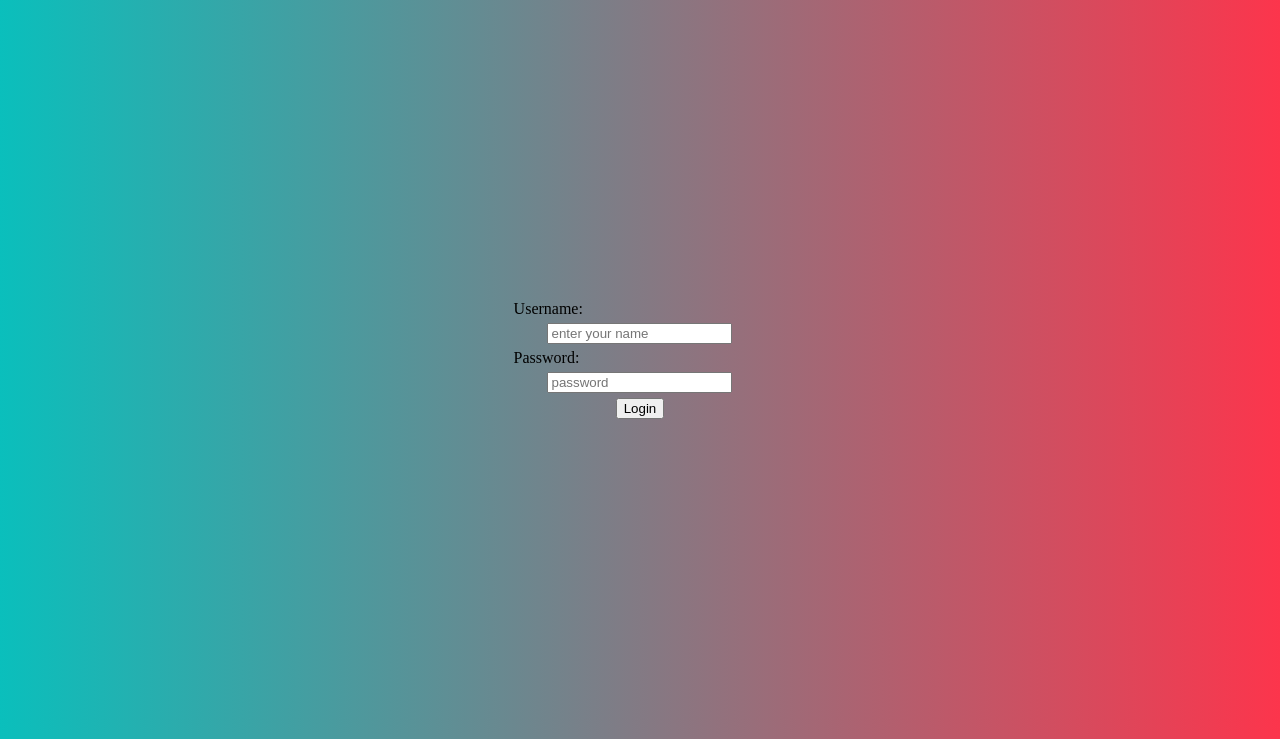
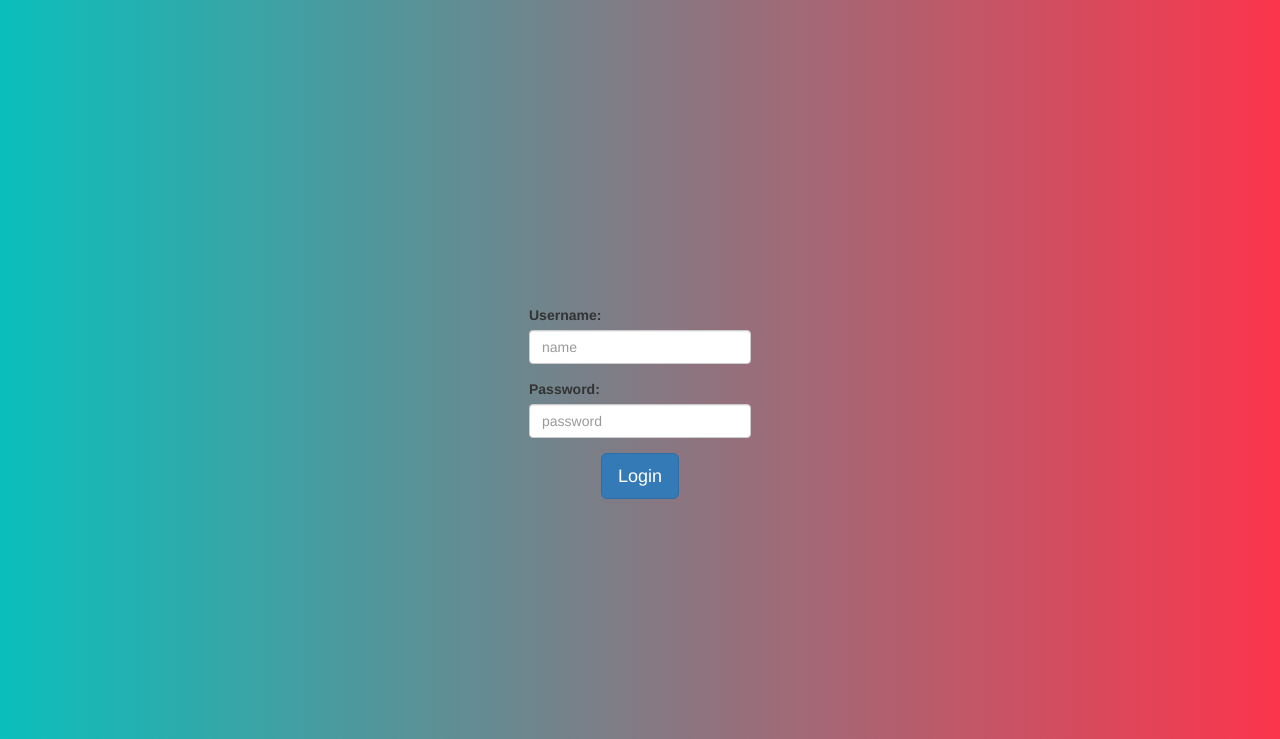
Before and after one commit to zofy/TicTacToe, a Django app: template templates/ttt/login.html in a window 1280 px wide. Shown: the top 739 px of the page. Run offline with Django 3.2, Linux system fonts and the light colour scheme; the template is opened without the code that fills it, so the values that code supplies are empty; some libraries are stand-ins or nearby versions.

Commit message:
prepojenie pvp je funkcne: vyzivatel po akceptovani vyzvy caka na oponenta, - strata spojenia je odchytena
pridany bootstrap na login a planuje sa navbar na vsetky html

pvp - posielanie a prijimanie bodov je funkcne, treba doimplem,entovat zmenu velkosti, zmenu farby a game_length

```diff
--- a/templates/ttt/login.html
+++ b/templates/ttt/login.html
@@ -5,22 +5,33 @@
     <meta charset="UTF-8">
     <title>Login</title>
     <link rel="stylesheet" href="{% static 'ttt/login.css' %}"/>
+    <link rel='stylesheet' href='https://maxcdn.bootstrapcdn.com/bootstrap/3.3.6/css/bootstrap.min.css'>
 </head>
 <body>
 <div id="container">
+    <div class="row">
         <form action="/ttt/auth/" method="post">
             {% csrf_token %}
             <label for="username">Username: </label>
-        <input name="username" type="text" placeholder="enter your name">
+            <div class="form-group">
+                <input class="form-control" name="username" type="text" placeholder="name">
+            </div>
             <label for="password">Password: </label>
-        <input name="password" type="password" placeholder="password">
-        <input type="submit" value="Login"/>
+            <div class="form-group">
+                <input class="form-control" name="password" type="password" placeholder="password">
+            </div>
+            <div class="form-actions">
+                <button class="btn btn-primary btn-lg">Login</button>
+            </div>
         </form>
+        <div class="control-group error">
             {% if messages %}
                 {% for message in messages %}
-            <span>{{ message }}</span>
+                    <label class="control-label" for="inputError">{{ message }}</label>
                 {% endfor %}
             {% endif %}
         </div>
+    </div>
+</div>
 </body>
 </html>
--- a/templates/ttt/menu.html
+++ b/templates/ttt/menu.html
@@ -6,11 +6,13 @@
     <link rel="stylesheet" href="{% static 'ttt/menu.css' %}"/>
     <link rel="stylesheet" href="https://cdnjs.cloudflare.com/ajax/libs/font-awesome/4.5.0/css/font-awesome.css">
     <link href='https://fonts.googleapis.com/css?family=Indie+Flower' rel='stylesheet' type='text/css'>
+    <link rel='stylesheet' href='https://maxcdn.bootstrapcdn.com/bootstrap/3.3.6/css/bootstrap.min.css'>
     <script src="{% static 'jquery-2.2.1.min.js' %}"></script>
     <meta charset="UTF-8">
     <title>Tic Tac Toe</title>
 </head>
 <body>
+{#    here comes jumbotron #}
     <div id="notifications">
         <h2></h2>
         <div></div>
--- a/templates/ttt/pvp.html
+++ b/templates/ttt/pvp.html
@@ -4,6 +4,7 @@
     {% load staticfiles %}
     <link rel="stylesheet" href="{% static 'ttt/board.css' %}"/>
     <link href='https://fonts.googleapis.com/css?family=Indie+Flower' rel='stylesheet' type='text/css'>
+    <link rel='stylesheet' href='https://maxcdn.bootstrapcdn.com/bootstrap/3.3.6/css/bootstrap.min.css'>
     <script src="{% static 'jquery-2.2.1.min.js' %}"></script>
     <meta charset="UTF-8">
     <title>Tic Tac Toe</title>
--- a/ttt/static/ttt/login.css
+++ b/ttt/static/ttt/login.css
@@ -7,7 +7,7 @@ body {
 
 #container {
     margin: 300px auto;
-    width: 20%;
+    width: 15%;
 }
 
 form label, input {
@@ -15,8 +15,13 @@ form label, input {
     margin: 5px auto;
 }
 
-span {
+.form-actions {
+    margin: 0;
     text-align: center;
-    margin-left: 20%;
+}
+
+.control-label {
+    text-align: center;
+    margin-top: 15px;
     width: 100%;
 }
--- a/ttt/views.py
+++ b/ttt/views.py
@@ -161,7 +161,7 @@ def drop_connection(request):
         del request.session['connection']
     except KeyError:
         pass
-    return HttpResponseRedirect('ttt/menu/')
+    return HttpResponseRedirect('/ttt/menu/')
 
 
 def send_message(request):
```
Also changed, not shown: socket_manager.py (+13 -17 lines), ttt/static/ttt/pvp.js (+62 -23 lines), db.sqlite3. Lines whose indentation alone changed are shown as unchanged.
